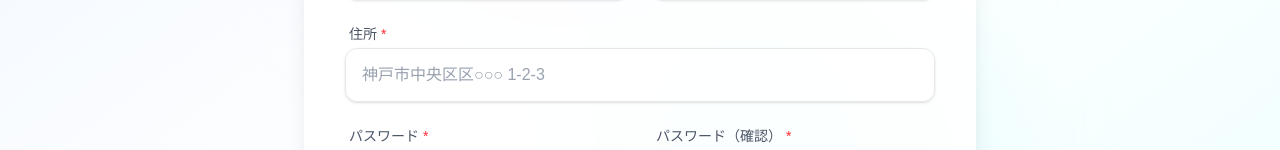
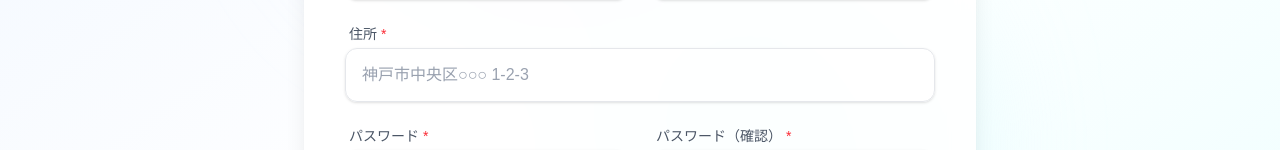
Before and after one commit to credotoyoshima/construction-order-system, a Next.js app: page /register in a window 1280 px wide. Shown: the part 425-575 px from the top of the page. Built offline with nearby package versions, Linux system fonts and the light colour scheme.

Commit message:
feat: 修正4

```diff
--- a/src/app/(auth)/register/page.tsx
+++ b/src/app/(auth)/register/page.tsx
@@ -229,7 +229,7 @@ export default function RegisterPage() {
                   ? 'border-red-300 focus:border-red-400 focus:ring-red-200'
                   : 'border-gray-200 focus:border-blue-400 focus:ring-blue-200'
               } focus:ring focus:ring-opacity-50 outline-none transition-all bg-white/70 text-gray-700 placeholder-gray-400 shadow-sm`}
-              placeholder="神戸市中央区区○○○ 1-2-3"
+              placeholder="神戸市中央区○○○ 1-2-3"
               disabled={isSubmitting}
             />
             {errors.address && (
```
